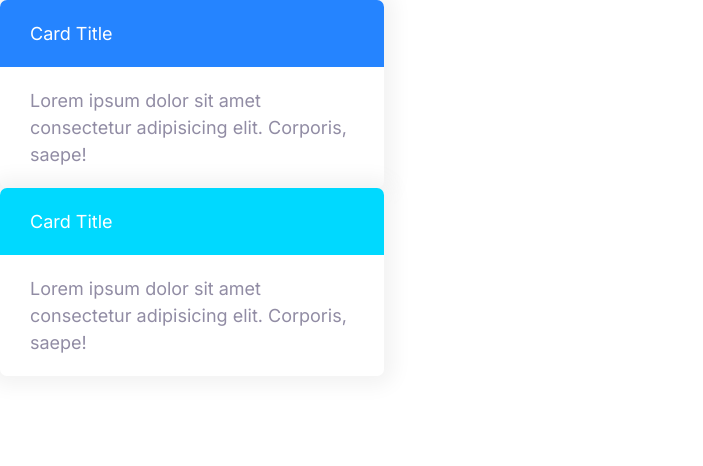
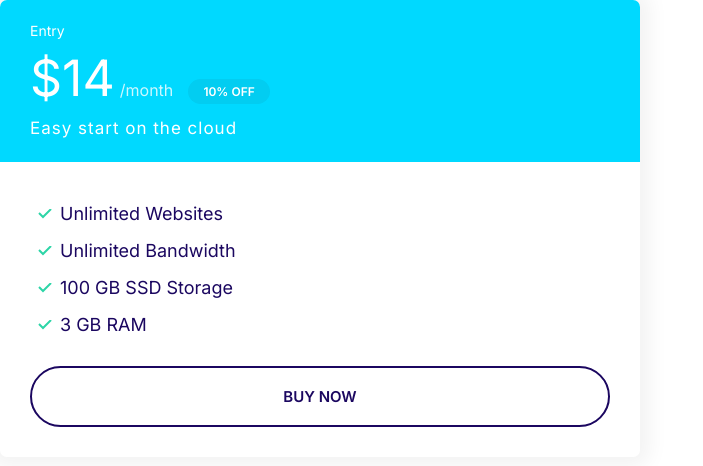
Before and after one commit to SahilAujla/moshify, a plain HTML site: page index.html in a window 1280 px wide. Shown: the whole page, without its empty margins (0-703 px from the left). Drawn offline with Linux system fonts and the light colour scheme.

Commit message:
Combined Card Component

```diff
--- a/css/styles.css
+++ b/css/styles.css
@@ -115,6 +115,7 @@ a {
 
 .badge--small {
   font-size: 1.6rem;
+  padding: 0.5rem 1.5rem;
 }
 
 @media screen and (min-width: 1024px) {
@@ -296,3 +297,55 @@ a {
   background: var(--color-secondary);
   color: #fff;
 }
+
+.card--secondary .badge--secondary {
+  background: #02cdf1;
+}
+
+/* Plans */
+.plan__name {
+  color: #fff;
+  margin: 0;
+  font-weight: 500;
+  font-size: 2.4rem;
+}
+
+.plan__price {
+  font-size: 6rem;
+}
+
+.plan__billing-cycle {
+  font-size: 2.4rem;
+  font-weight: 300;
+  opacity: 0.8;
+  margin-right: 1rem;
+}
+
+.plan__description {
+  font-size: 2rem;
+  font-weight: 300;
+  letter-spacing: 1px;
+  display: block;
+}
+
+.plan .list-item {
+  margin-bottom: 2rem;
+}
+
+@media screen and (min-width: 1024px) {
+  .plan__name {
+    font-size: 1.4rem;
+  }
+
+  .plan__price {
+    font-size: 5rem;
+  }
+
+  .plan__billing-cycle {
+    font-size: 1.6rem;
+  }
+
+  .plan__description {
+    font-size: 1.7rem;
+  }
+}
--- a/index.html
+++ b/index.html
@@ -14,21 +14,25 @@
     <link rel="stylesheet" href="css/styles.css" />
   </head>
   <body>
-    <div style="width: 30%">
-      <div class="card card--primary">
-        <header class="card__header">Card Title</header>
-        <div class="card__body">
-          Lorem ipsum dolor sit amet consectetur adipisicing elit. Corporis,
-          saepe!
-        </div>
-      </div>
-    </div>
-    <div style="width: 30%">
-      <div class="card card--secondary">
-        <header class="card__header">Card Title</header>
-        <div class="card__body">
-          Lorem ipsum dolor sit amet consectetur adipisicing elit. Corporis,
-          saepe!
+    <div style="width: 50%">
+      <div class="plan">
+        <div class="card card--secondary">
+          <header class="card__header">
+            <h3 class="plan__name">Entry</h3>
+            <span class="plan__price">$14</span>
+            <span class="plan__billing-cycle">/month</span>
+            <span class="badge badge--secondary badge--small">10% OFF</span>
+            <span class="plan__description">Easy start on the cloud</span>
+          </header>
+          <div class="card__body">
+            <ul class="list list--tick">
+              <li class="list__item">Unlimited Websites</li>
+              <li class="list__item">Unlimited Bandwidth</li>
+              <li class="list__item">100 GB SSD Storage</li>
+              <li class="list__item">3 GB RAM</li>
+            </ul>
+            <button class="btn btn--outline btn--block">Buy Now</button>
+          </div>
         </div>
       </div>
     </div>
```
